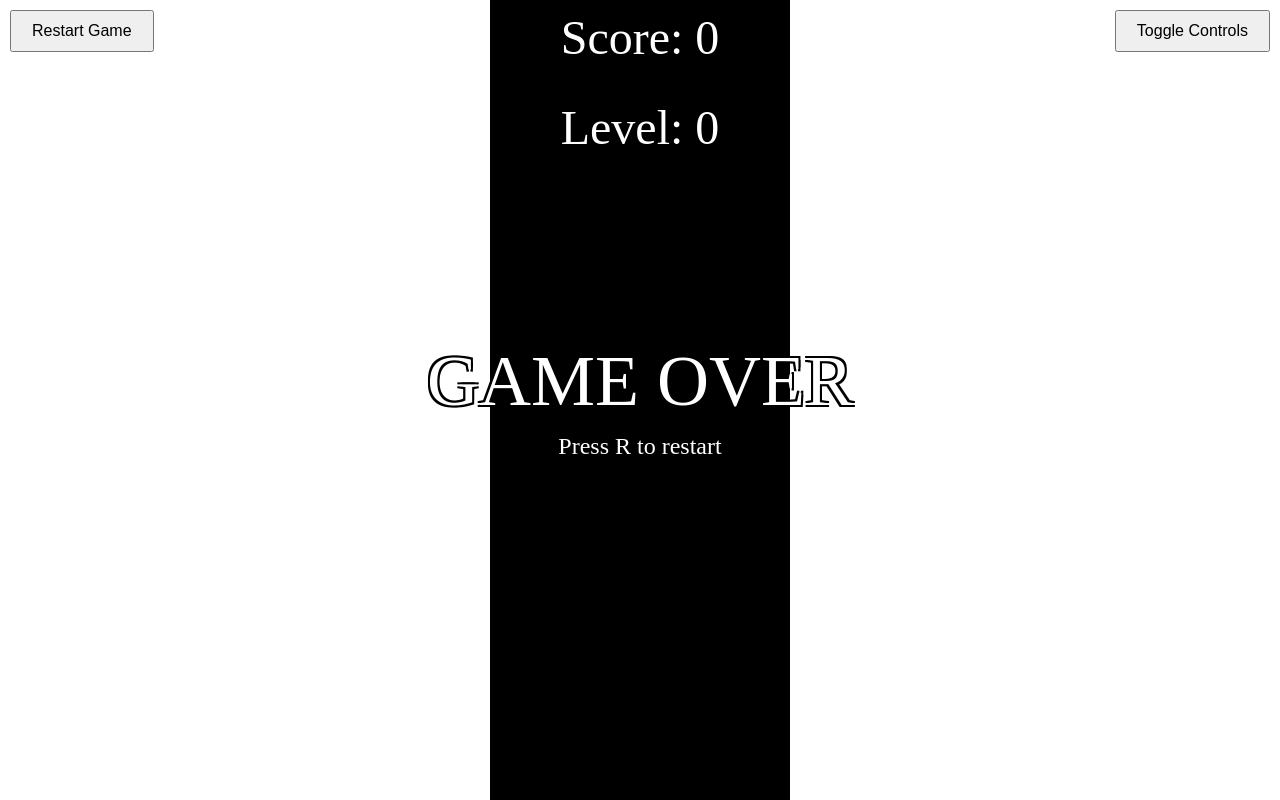
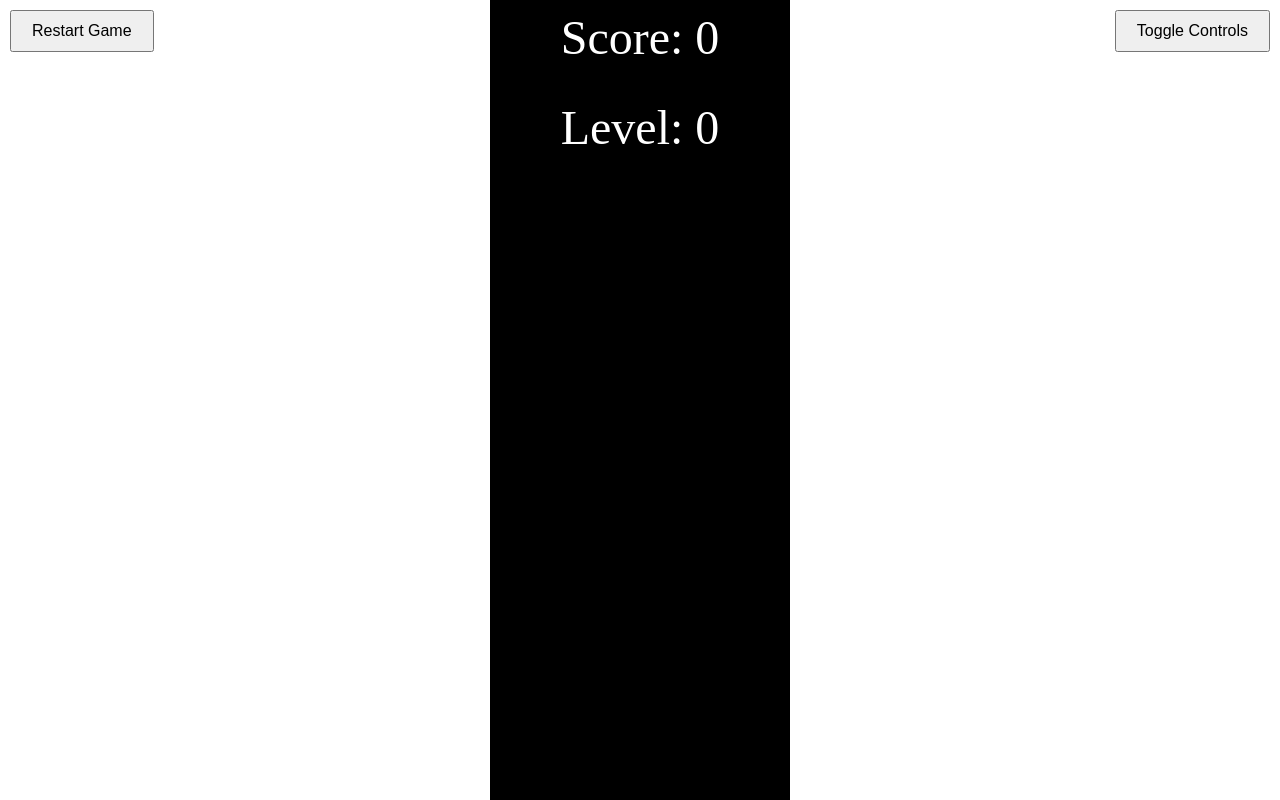
Before and after one commit to WardLindekens/Blox, a plain HTML site: page web/index.html in a window 1280 px wide. Drawn offline with Linux system fonts and the light colour scheme.

Commit message:
cleanup old game over screen

```diff
--- a/web/blox.js
+++ b/web/blox.js
@@ -59,12 +59,10 @@ function handleServerMessage(event) {
             updateLevel(message.level);
             if (message.game_over && !gameOverShown) {
                 gameOverShown = true;
-                document.getElementById("gameOver").classList.remove("hidden");
                 showHighscores(message.highscores)
             }
             if (!message.game_over) {
                 gameOverShown = false;
-                document.getElementById("gameOver").classList.add("hidden");
             }
             break;
         case "animation_event":
--- a/web/index.html
+++ b/web/index.html
@@ -23,10 +23,6 @@
 <div id="levelDisplay" style="position:absolute; top:100px; left:50%; transform:translateX(-50%); font-size:48px; color:rgb(255, 255, 255); z-index:20;">
     Level: 0
 </div>
-<div id="gameOver">
-    GAME OVER
-    <div class="subtext">Press R to restart</div>
-</div>
 <div id="highscoreDisplay" style="display:none; position:absolute; top:0; left:0; width:100%; height:100%; background:black; color:lime; font-family:'Press Start 2P', monospace; z-index:100; padding:40px; box-sizing:border-box;">
     <h1 style="text-align:center; font-size:24px;">🏆 HIGH SCORES 🏆</h1>
     <div id="highscoreList" style="max-width:400px; margin:0 auto; font-size:18px; position:relative; left:-50px">
--- a/web/style.css
+++ b/web/style.css
@@ -80,36 +80,6 @@ body.show-controls .mobile-controls {
     display: flex;
 }
 
-#gameOver {
-    position: absolute;
-    top: 50%;
-    left: 50%;
-    transform: translate(-50%, -50%);
-    font-size: 72px;
-    color: white;
-    z-index: 20;
-    text-align: center;
-    text-shadow:
-        -2px -2px 0 black,
-         2px -2px 0 black,
-        -2px  2px 0 black,
-         2px  2px 0 black;
-}
-
-#gameOver .subtext {
-    font-size: 24px;
-    margin-top: 10px;
-    text-shadow:
-        -1px -1px 0 black,
-         1px -1px 0 black,
-        -1px  1px 0 black,
-         1px  1px 0 black;
-}
-
-#gameOver.hidden {
-    display: none;
-}
-
 #highscoreDisplay {
     text-shadow: 0 0 1px #0f0, 0 0 2px #0f0, 0 0 3px #0f0;
 }
```
Also changed, not shown: 1 other file.
